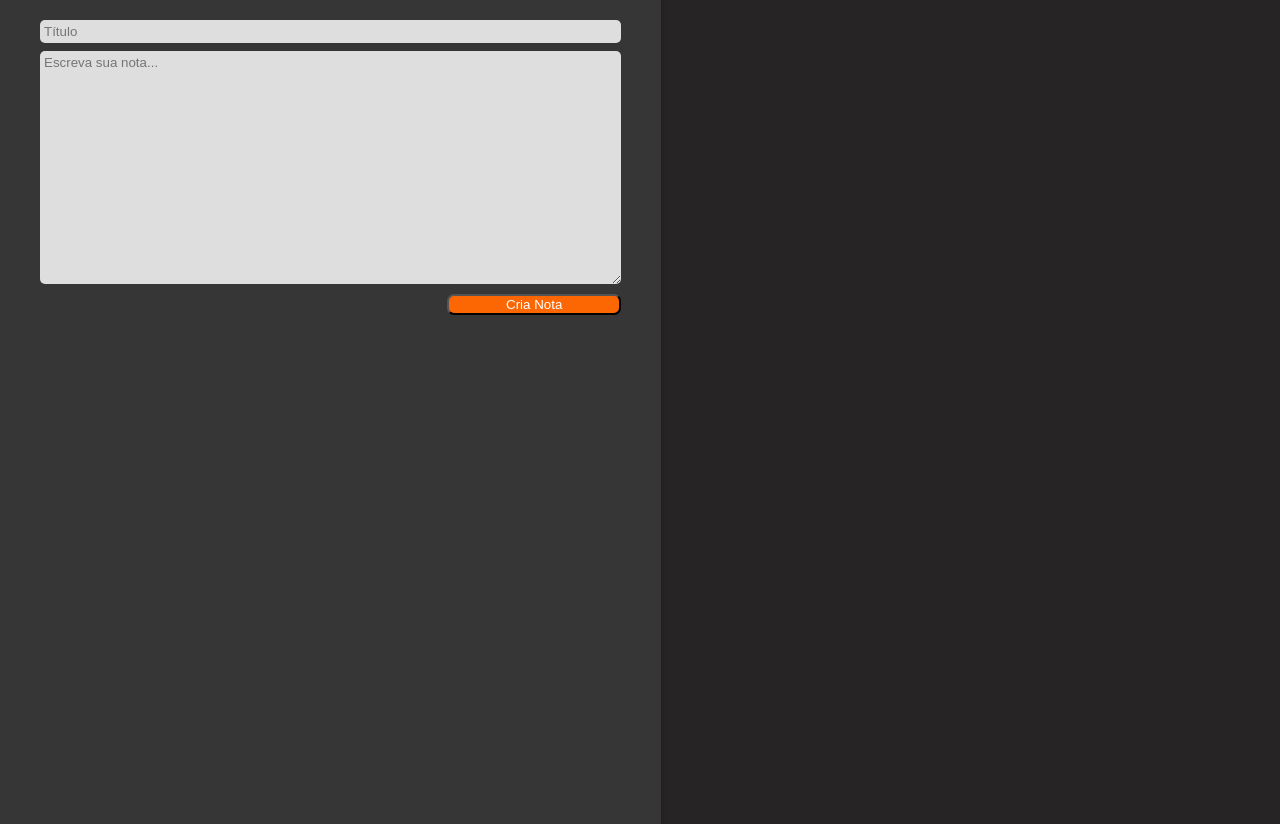
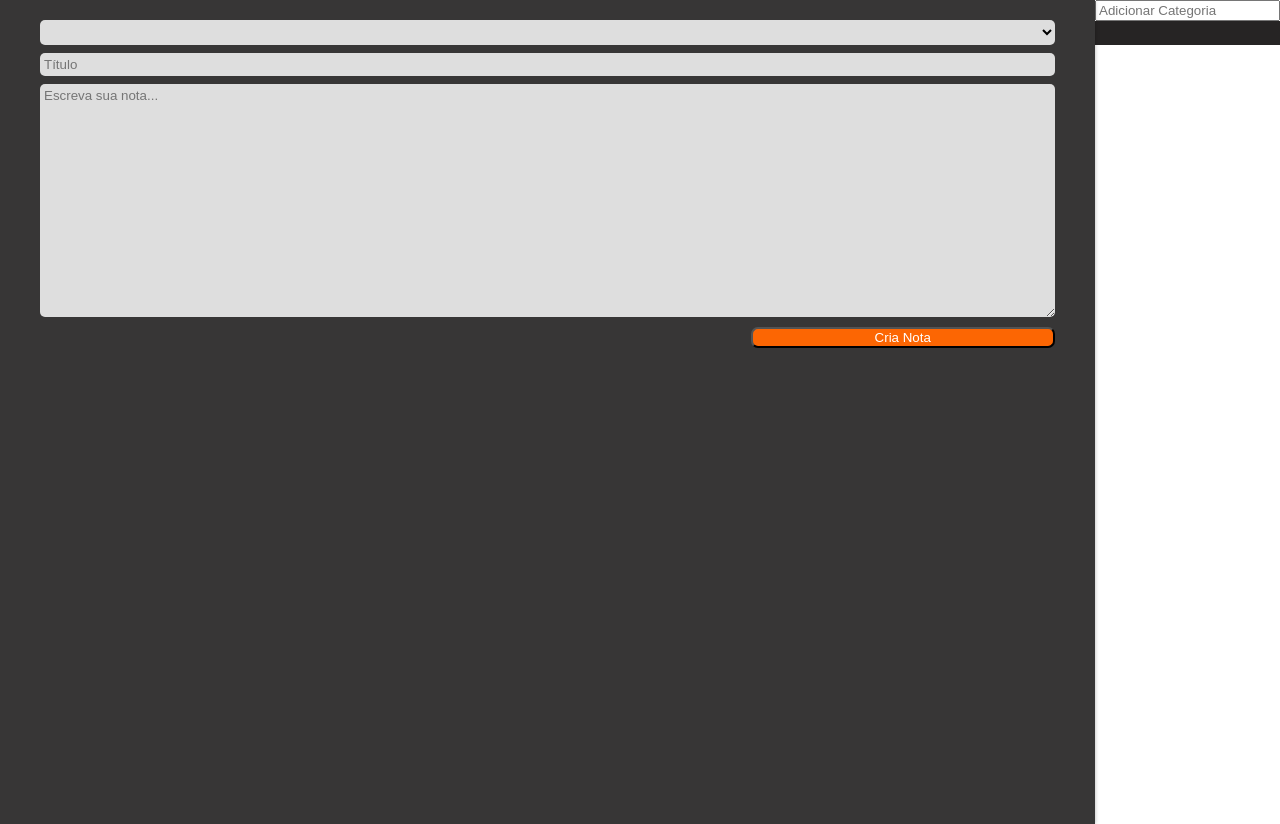
Before and after one commit to PabloHnunes/react-app-new, a React (Create React App) app: page / in a window 1280 px wide. Built offline with nearby package versions, Linux system fonts and the light colour scheme.

Commit message:
adiciona metodo de criacao de categorias e controle de estado da mesma

```diff
--- a/src/App.js
+++ b/src/App.js
@@ -1,37 +1,53 @@
-import React, { Component } from 'react';
-import  ListaDeNotas  from './components/ListaDeNotas/index'
-import FormularioCadastro from './components/FormularioCadastro/index'
-import './assets/App.css';
-import './assets/index.css';
+import React, { Component } from "react";
+import ListaDeNotas from "./components/ListaDeNotas/index";
+import FormularioCadastro from "./components/FormularioCadastro/index";
+import ListaDeCategorias from "./components/ListaDeCategorias";
+import "./assets/App.css";
+import "./assets/index.css";
 
 class App extends Component {
-  constructor(){
+  constructor() {
     super();
-    this.state ={
-      notas:[]
-    }
+    this.state = {
+      notas: [],
+      categorias: [],
+    };
   }
-  criarNota(titulo, texto){
-    const novaNota = {titulo, texto};
-    const novoArrayNotas = [...this.state.notas,novaNota]
+  criarNota(titulo, texto) {
+    const novaNota = { titulo, texto };
+    const novoArrayNotas = [...this.state.notas, novaNota];
     const novoEstado = {
-      notas:novoArrayNotas
-    }
+      notas: novoArrayNotas,
+    };
     this.setState(novoEstado);
   }
-  deletarNota(index){
+  deletarNota(index) {
     let arrayNotas = this.state.notas;
-    arrayNotas.splice(index,1);
-    this.setState({notas:arrayNotas})
+    arrayNotas.splice(index, 1);
+    this.setState({ notas: arrayNotas });
   }
-  render(){
+  adicionarCategoria(nomeCategoria) {
+    const novoArrayCategoria = [...this.state.categorias, nomeCategoria];
+    const novoEstato = { ...this.state, categorias: novoArrayCategoria };
+    this.setState(novoEstato);
+  }
+  render() {
     return (
-      <section className="conteudo" >
-        <FormularioCadastro criarNota={this.criarNota.bind(this)}/>
-        <ListaDeNotas
-        apagarNota={this.deletarNota.bind(this)}
-        notas={this.state.notas}
+      <section className="conteudo">
+        <FormularioCadastro
+          categorias={this.state.categorias}
+          criarNota={this.criarNota.bind(this)}
         />
+        <main>
+          <ListaDeCategorias
+            adicionarCategoria={this.adicionarCategoria.bind(this)}
+            categorias={this.state.categorias}
+          />
+          <ListaDeNotas
+            apagarNota={this.deletarNota.bind(this)}
+            notas={this.state.notas}
+          />
+        </main>
       </section>
     );
   }
--- a/src/components/FormularioCadastro/FomularioCadastro.jsx
+++ b/src/components/FormularioCadastro/FomularioCadastro.jsx
@@ -1,30 +1,33 @@
-import React, { Component } from 'react';
-import './style.css';
+import React, { Component } from "react";
+import "./style.css";
 
 class FormularioCadastro extends Component {
-    constructor(props){
+  constructor(props) {
     super(props);
-        this.titulo ="";
-        this.texto="";
+    this.titulo = "";
+    this.texto = "";
   }
-    _handleTitulo(event){
+  _handleTitulo(event) {
     event.stopPropagation();
     this.titulo = event.target.value;
   }
-    _handleTexto(event){
+  _handleTexto(event) {
     event.stopPropagation();
     this.texto = event.target.value;
   }
-    _criarNota(event){
+  _criarNota(event) {
     event.preventDefault();
     event.stopPropagation();
     this.props.criarNota(this.titulo, this.texto);
   }
-    render(){
-        return(
-            <form className="form-cadastro"
-                  onSubmit={this._criarNota.bind(this)}
-            >
+  render() {
+    return (
+      <form className="form-cadastro" onSubmit={this._criarNota.bind(this)}>
+        <select className="form-cadastro_input">
+          {this.props.categorias.map((categoria) => {
+            return <option>{categoria}</option>;
+          })}
+        </select>
         <input
           className="form-cadastro_input"
           type="texte"
@@ -37,9 +40,7 @@ class FormularioCadastro extends Component {
           placeholder="Escreva sua nota..."
           onChange={this._handleTexto.bind(this)}
         />
-                <button
-                    className="from-cadastro_input form-cadastro_submit"
-                >
+        <button className="from-cadastro_input form-cadastro_submit">
           Cria Nota
         </button>
       </form>
--- /dev/null
+++ b/src/components/ListaDeCategorias/ListaDeCategorias.jsx
@@ -0,0 +1,34 @@
+import React, { Component } from "react";
+
+class ListaDeCategorias extends Component {
+    _handlesEventInput(event){
+        if(event.key === "Enter"){
+            let valorCategoria = event.target.value;
+            this.props.adicionarCategoria(valorCategoria);
+        }
+    }
+  render() {
+    return (
+      <section className="lista-categorias">
+        <ul className="lista-categorias_lista">
+            {this.props.categorias.map((categoria, index) => {
+                return (
+                <li key={index} className="lista-categorias_item">
+                    {categoria}
+                </li>
+                );
+            })}
+          <li className="lista-categorias_item"></li>
+        </ul>
+        <input
+        type="text"
+        className="lista-categorias_input"
+        placeholder="Adicionar Categoria"
+        onKeyUp={this._handlesEventInput.bind(this)}
+        />
+      </section>
+    );
+  }
+}
+
+export default ListaDeCategorias;
--- /dev/null
+++ b/src/components/ListaDeCategorias/index.js
@@ -0,0 +1,2 @@
+import ListaDeCategorias from "./ListaDeCategorias";
+export default ListaDeCategorias;
--- /dev/null
+++ b/src/components/ListaDeCategorias/style.css
@@ -0,0 +1,12 @@
+.lista-categoria{
+
+}
+.lista-categoria_lista{
+
+}
+.lista-categoria_item{
+
+}
+.lista-categoria_input{
+
+}
```
Lines whose indentation alone changed are shown as unchanged.
